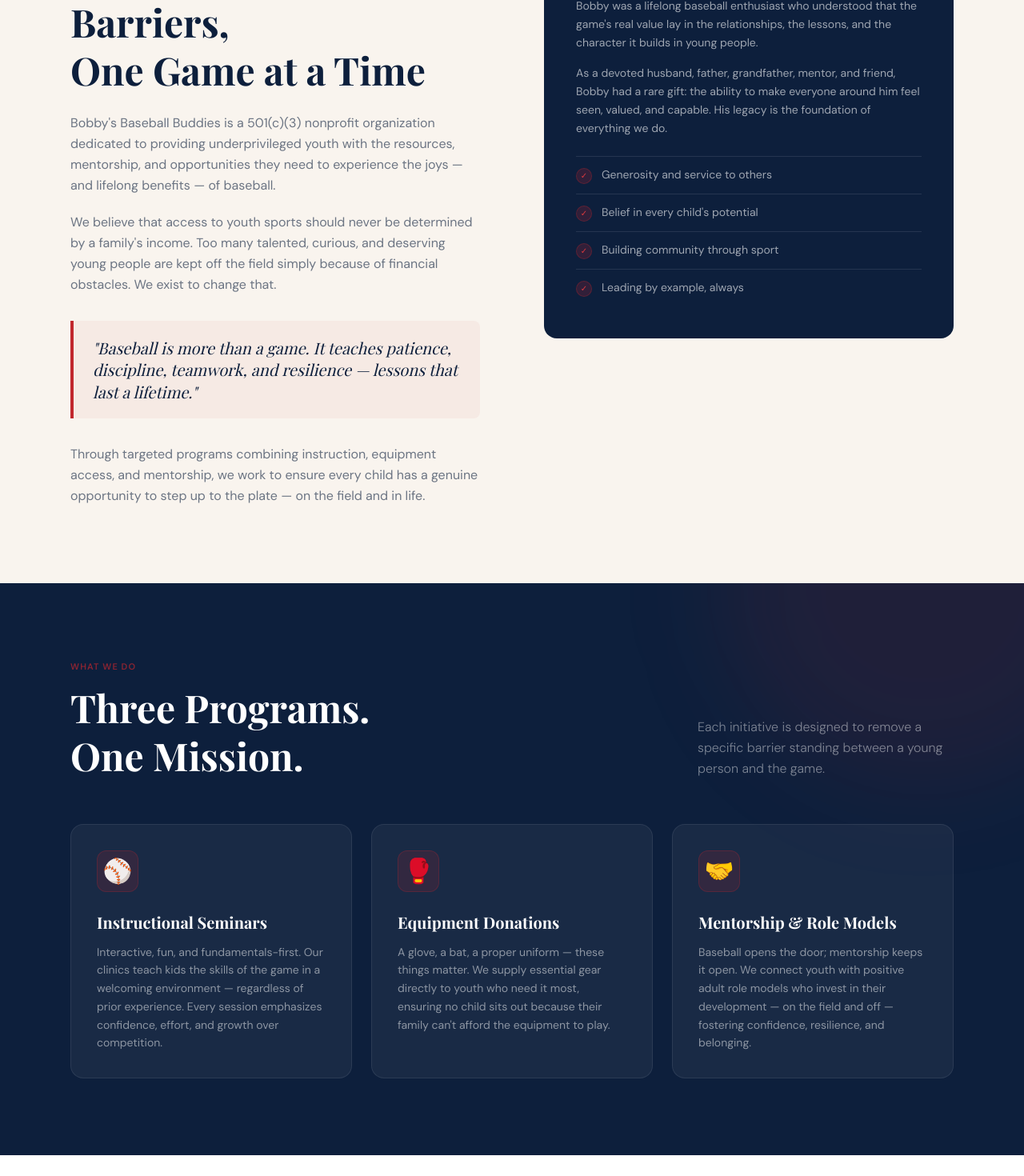
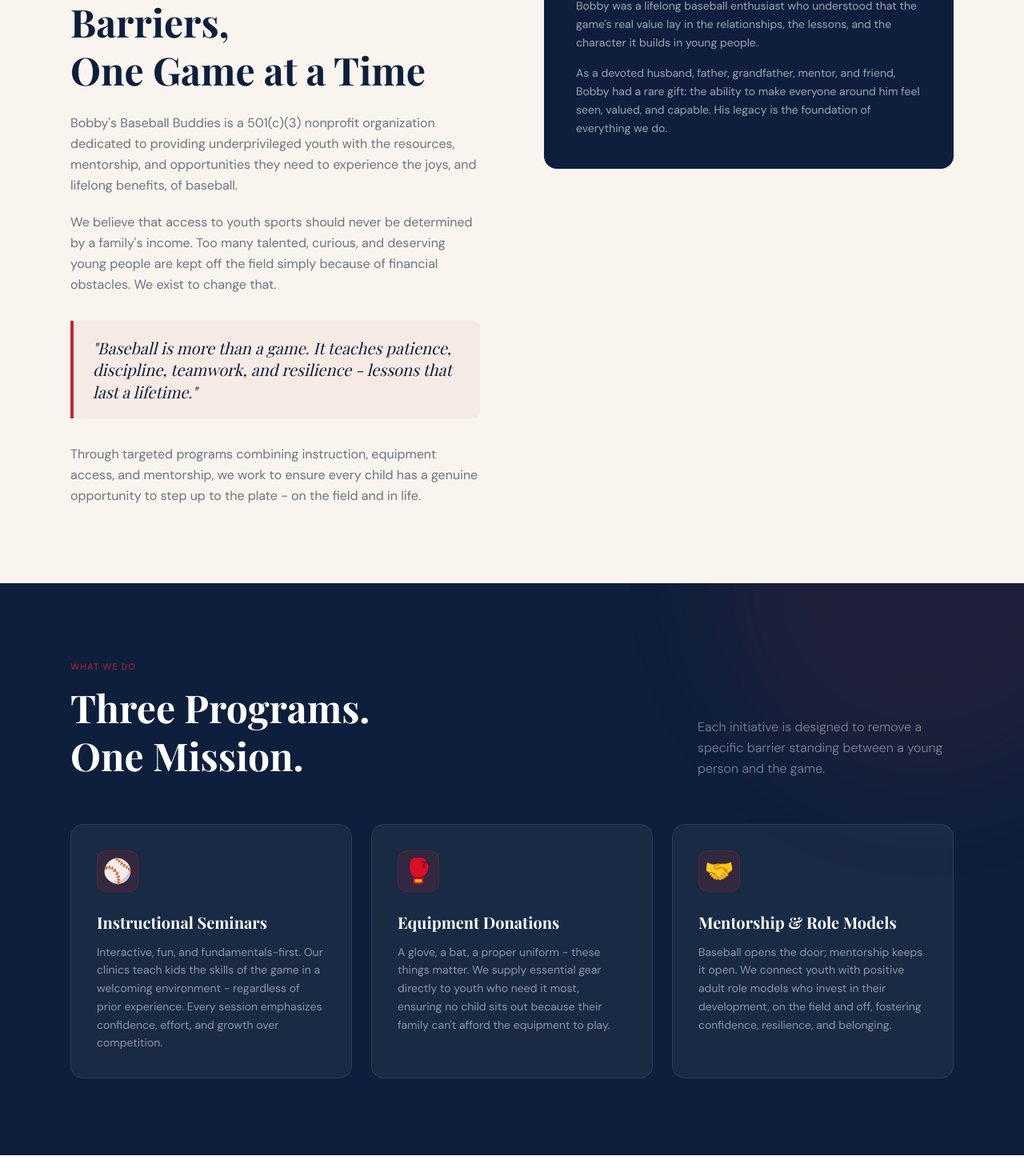
Before and after one commit to HunterMuratore/BobbysBaseballBuddies, a React (Vite) app: page / in a window 1280 px wide. Shown: the part 988-2458 px from the top of the page at 80% size. Built offline with nearby package versions, Linux system fonts and the light colour scheme.

Commit message:
touch up paragraphs and add the email signup component

```diff
--- a/src/App.jsx
+++ b/src/App.jsx
@@ -6,8 +6,9 @@ import Story from './components/Story'
 import Gallery from './components/Gallery'
 import Events from './components/Events'
 import Donate from './components/Donate'
-import ContactForm from './components/ContactForm'
+//import ContactForm from './components/ContactForm'
 import Footer from './components/Footer'
+import EmailSignup from './components/EmailSignup'
 
 export default function App() {
   return (
@@ -20,7 +21,7 @@ export default function App() {
       <Gallery />
       <Events />
       <Donate />
-      <ContactForm />
+      <EmailSignup />
       <Footer />
     </main>
   )
--- a/src/components/Donate.jsx
+++ b/src/components/Donate.jsx
@@ -13,7 +13,7 @@ export default function Donate() {
           Help Us Honor Bobby's Legacy
         </h2>
         <p className="text-lg text-white/75 font-light leading-relaxed mb-10">
-          Your contribution — of any size — goes directly toward giving a child the equipment, instruction, and mentorship they need to thrive.
+          Your contribution goes directly toward giving a child the equipment, instruction, and mentorship they need to thrive.
         </p>
 
         {/* Amount buttons — placeholder, wire up to payment provider later */}
--- /dev/null
+++ b/src/components/EmailSignup.jsx
@@ -0,0 +1,165 @@
+import { useState } from 'react'
+
+export default function EmailSignup() {
+  const [email, setEmail] = useState('')
+  const [name, setName] = useState('')
+  const [submitted, setSubmitted] = useState(false)
+  const [loading, setLoading] = useState(false)
+  const [error, setError] = useState('')
+
+  const handleSubmit = async e => {
+    e.preventDefault()
+    setLoading(true)
+    setError('')
+
+    try {
+      // TODO: replace this block with your email platform of choice
+      // --- Mailchimp example (when ready) ---
+      // await fetch('/api/subscribe', {
+      //   method: 'POST',
+      //   headers: { 'Content-Type': 'application/json' },
+      //   body: JSON.stringify({ email, name })
+      // })
+
+      // --- Formspree example (free, no backend needed) ---
+      // await fetch('https://formspree.io/f/YOUR_FORM_ID', {
+      //   method: 'POST',
+      //   headers: { 'Content-Type': 'application/json' },
+      //   body: JSON.stringify({ email, name })
+      // })
+
+      // Placeholder — just logs for now
+      console.log('New signup:', { name, email })
+      await new Promise(r => setTimeout(r, 800)) // simulates network delay
+      setSubmitted(true)
+    } catch (err) {
+      setError('Something went wrong. Please try again.')
+    } finally {
+      setLoading(false)
+    }
+  }
+
+  const inputClass = `
+    w-full bg-white/10 border border-white/20 rounded-lg px-4 py-3
+    text-sm text-white placeholder-white/35
+    focus:outline-none focus:border-white/50 focus:ring-2 focus:ring-white/10
+    transition-all duration-200
+  `
+
+  return (
+    <section id="contact" className="py-24 bg-navy relative overflow-hidden">
+
+      {/* Background glows */}
+      <div className="absolute bottom-0 left-1/4 w-96 h-96 bg-red/10 rounded-full blur-3xl pointer-events-none" />
+      <div className="absolute top-0 right-1/4 w-80 h-80 bg-gold/5 rounded-full blur-3xl pointer-events-none" />
+
+      <div className="relative max-w-2xl mx-auto px-6 text-center">
+
+        {/* Eyebrow */}
+        <div className="inline-flex items-center gap-2 bg-gold/10 border border-gold/25 rounded-full px-4 py-1.5 mb-7">
+          <span className="w-1.5 h-1.5 rounded-full bg-gold animate-pulse" />
+          <span className="text-[11px] font-semibold tracking-widest uppercase text-gold/90">
+            Stay in the Loop
+          </span>
+        </div>
+
+        <h2 className="font-serif text-4xl md:text-5xl font-black text-white mb-4">
+          Be Part of the Journey
+        </h2>
+        <p className="text-lg text-white/55 font-light leading-relaxed mb-12 max-w-lg mx-auto">
+          Get updates on upcoming events, program news, and stories from the field.
+        </p>
+
+        {submitted ? (
+          /* Success state */
+          <div className="bg-white/5 border border-white/10 rounded-2xl p-12">
+            <div className="w-16 h-16 bg-gold/15 border border-gold/25 rounded-full flex items-center justify-center text-3xl mx-auto mb-5">
+              ⚾
+            </div>
+            <h3 className="font-serif text-2xl font-bold text-white mb-2">
+              You're in, {name.split(' ')[0]}!
+            </h3>
+            <p className="text-white/50 text-sm leading-relaxed">
+              Thanks for joining. We'll be in touch with updates, events, and ways to get involved.
+            </p>
+          </div>
+        ) : (
+          /* Form */
+          <form
+            onSubmit={handleSubmit}
+            className="bg-white/5 border border-white/10 rounded-2xl p-8 md:p-10 text-left"
+          >
+            <div className="flex flex-col gap-4 mb-6">
+              <div>
+                <label className="block text-xs font-semibold tracking-widest uppercase text-white/40 mb-2">
+                  Your Name
+                </label>
+                <input
+                  type="text"
+                  value={name}
+                  onChange={e => setName(e.target.value)}
+                  placeholder="First and last name"
+                  required
+                  className={inputClass}
+                />
+              </div>
+              <div>
+                <label className="block text-xs font-semibold tracking-widest uppercase text-white/40 mb-2">
+                  Email Address
+                </label>
+                <input
+                  type="email"
+                  value={email}
+                  onChange={e => setEmail(e.target.value)}
+                  placeholder="your@email.com"
+                  required
+                  className={inputClass}
+                />
+              </div>
+            </div>
+
+            {error && (
+              <p className="text-red-light text-sm mb-4">{error}</p>
+            )}
+
+            <button
+              type="submit"
+              disabled={loading}
+              className="w-full bg-red hover:bg-red-light disabled:opacity-60 disabled:cursor-not-allowed
+                text-white font-bold text-sm tracking-wide py-3.5 rounded-lg
+                transition-all duration-200 hover:-translate-y-0.5 flex items-center justify-center gap-2"
+            >
+              {loading ? (
+                <>
+                  <span className="w-4 h-4 border-2 border-white/30 border-t-white rounded-full animate-spin" />
+                  Signing up...
+                </>
+              ) : (
+                'Keep Me Updated →'
+              )}
+            </button>
+
+            <p className="text-center text-xs text-white/25 mt-4">
+              No spam, ever. Unsubscribe at any time.
+            </p>
+          </form>
+        )}
+
+        {/* Bottom badges */}
+        <div className="flex flex-wrap justify-center gap-6 mt-12">
+          {[
+            { icon: '📅', label: 'Event announcements' },
+            { icon: '⚾', label: 'Program updates' },
+            { icon: '❤️', label: 'Stories from the field' },
+          ].map(({ icon, label }) => (
+            <div key={label} className="flex items-center gap-2 text-xs text-white/35 font-medium">
+              <span>{icon}</span>
+              {label}
+            </div>
+          ))}
+        </div>
+
+      </div>
+    </section>
+  )
+}
--- a/src/components/Events.jsx
+++ b/src/components/Events.jsx
@@ -1,35 +1,4 @@
-// Edit src/data/events.js to add, remove, or update events
-// without touching this component.
-
-export const events = [
-  {
-    id: 1,
-    date: { month: 'APR', day: '12' },
-    title: 'Spring Instructional Clinic',
-    location: 'Riverside Park Baseball Fields',
-    time: '9:00 AM – 12:00 PM',
-    description: 'Open to youth ages 7–14. All skill levels welcome. Equipment provided for those who need it.',
-    type: 'Clinic',
-  },
-  {
-    id: 2,
-    date: { month: 'MAY', day: '3' },
-    title: 'Equipment Drive & Donation Day',
-    location: 'Community Center, Main St.',
-    time: '10:00 AM – 3:00 PM',
-    description: 'Drop off gently used baseball gear or receive equipment if your child needs it. No questions asked.',
-    type: 'Donation',
-  },
-  {
-    id: 3,
-    date: { month: 'JUN', day: '21' },
-    title: 'Annual Bobby Conti Memorial Game',
-    location: 'Town Baseball Complex',
-    time: '1:00 PM – 5:00 PM',
-    description: 'Our flagship annual event celebrating Bobby\'s legacy. Family friendly. All proceeds go directly to our programs.',
-    type: 'Fundraiser',
-  },
-]
+import { events } from '../data/events.js';
 
 const typeColors = {
   Clinic: 'bg-grass/15 text-grass border-grass/25',
--- a/src/components/Hero.jsx
+++ b/src/components/Hero.jsx
@@ -28,7 +28,7 @@ export default function Hero() {
           </h1>
 
           <p className="text-lg text-white/60 font-light leading-relaxed mb-10 max-w-lg">
-            Bobby's Baseball Buddies removes the financial and social barriers that keep kids on the sidelines — providing equipment, instruction, and mentorship to underserved youth through the game Bobby loved.
+            Bobby's Baseball Buddies removes the financial and social barriers that keep kids on the sidelines - providing equipment, instruction, and mentorship to underserved youth through the game Bobby loved.
           </p>
 
           <div className="flex flex-wrap gap-4">
--- a/src/components/Mission.jsx
+++ b/src/components/Mission.jsx
@@ -10,7 +10,7 @@ export default function Mission() {
             Breaking Down Barriers,<br />One Game at a Time
           </h2>
           <p className="text-base text-navy/60 leading-relaxed mb-5">
-            Bobby's Baseball Buddies is a 501(c)(3) nonprofit organization dedicated to providing underprivileged youth with the resources, mentorship, and opportunities they need to experience the joys — and lifelong benefits — of baseball.
+            Bobby's Baseball Buddies is a 501(c)(3) nonprofit organization dedicated to providing underprivileged youth with the resources, mentorship, and opportunities they need to experience the joys, and lifelong benefits, of baseball.
           </p>
           <p className="text-base text-navy/60 leading-relaxed mb-5">
             We believe that access to youth sports should never be determined by a family's income. Too many talented, curious, and deserving young people are kept off the field simply because of financial obstacles. We exist to change that.
@@ -19,12 +19,12 @@ export default function Mission() {
           {/* Pull quote */}
           <blockquote className="my-8 pl-6 border-l-4 border-red bg-red/5 py-5 pr-6 rounded-r-lg">
             <p className="font-serif text-xl italic text-navy leading-snug">
-              "Baseball is more than a game. It teaches patience, discipline, teamwork, and resilience — lessons that last a lifetime."
+              "Baseball is more than a game. It teaches patience, discipline, teamwork, and resilience - lessons that last a lifetime."
             </p>
           </blockquote>
 
           <p className="text-base text-navy/60 leading-relaxed">
-            Through targeted programs combining instruction, equipment access, and mentorship, we work to ensure every child has a genuine opportunity to step up to the plate — on the field and in life.
+            Through targeted programs combining instruction, equipment access, and mentorship, we work to ensure every child has a genuine opportunity to step up to the plate - on the field and in life.
           </p>
         </div>
 
@@ -41,7 +41,7 @@ export default function Mission() {
               As a devoted husband, father, grandfather, mentor, and friend, Bobby had a rare gift: the ability to make everyone around him feel seen, valued, and capable. His legacy is the foundation of everything we do.
             </p>
 
-            <ul className="mt-6 space-y-0">
+            {/* <ul className="mt-6 space-y-0">
               {[
                 'Generosity and service to others',
                 'Belief in every child\'s potential',
@@ -53,7 +53,7 @@ export default function Mission() {
                   {val}
                 </li>
               ))}
-            </ul>
+            </ul> */}
           </div>
         </div>
 
--- a/src/components/Navbar.jsx
+++ b/src/components/Navbar.jsx
@@ -15,7 +15,6 @@ export default function Navbar() {
     { label: 'Programs', href: '#programs' },
     { label: 'Events', href: '#events' },
     { label: 'Gallery', href: '#gallery' },
-    { label: 'Contact', href: '#contact' },
   ]
 
   return (
--- a/src/components/Programs.jsx
+++ b/src/components/Programs.jsx
@@ -3,19 +3,19 @@ const programs = [
     icon: '⚾',
     title: 'Instructional Seminars',
     description:
-      'Interactive, fun, and fundamentals-first. Our clinics teach kids the skills of the game in a welcoming environment — regardless of prior experience. Every session emphasizes confidence, effort, and growth over competition.',
+      'Interactive, fun, and fundamentals-first. Our clinics teach kids the skills of the game in a welcoming environment - regardless of prior experience. Every session emphasizes confidence, effort, and growth over competition.',
   },
   {
     icon: '🥊',
     title: 'Equipment Donations',
     description:
-      'A glove, a bat, a proper uniform — these things matter. We supply essential gear directly to youth who need it most, ensuring no child sits out because their family can\'t afford the equipment to play.',
+      'A glove, a bat, a proper uniform - these things matter. We supply essential gear directly to youth who need it most, ensuring no child sits out because their family can\'t afford the equipment to play.',
   },
   {
     icon: '🤝',
     title: 'Mentorship & Role Models',
     description:
-      'Baseball opens the door; mentorship keeps it open. We connect youth with positive adult role models who invest in their development — on the field and off — fostering confidence, resilience, and belonging.',
+      'Baseball opens the door; mentorship keeps it open. We connect youth with positive adult role models who invest in their development, on the field and off, fostering confidence, resilience, and belonging.',
   },
 ]
 
--- a/src/components/Story.jsx
+++ b/src/components/Story.jsx
@@ -17,7 +17,7 @@ export default function Story() {
             A Vision Born from<br />a Life Well Lived
           </h2>
           <p className="text-base text-navy/60 leading-relaxed mb-5">
-            Bobby Conti was the kind of person who made the world feel a little more right. His passion for baseball was never about statistics or standings — it was about what the game did to a young person's character when they were given the chance to play it.
+            Bobby Conti was the kind of person who made the world feel a little more right. His passion for baseball was never about statistics or standings. It was about what the game did to a young person's character when they were given the chance to play it.
           </p>
 
           <div className="relative my-8 bg-cream rounded-xl p-8">
@@ -31,7 +31,7 @@ export default function Story() {
             Bobby's Baseball Buddies was founded in his memory to carry that belief forward. Through your support, we can honor his spirit and ensure the next generation of young people receives what Bobby always gave: a genuine opportunity to discover what they're capable of.
           </p>
           <p className="text-base text-navy/60 leading-relaxed">
-            All donations are fully tax-deductible and directed entirely toward program funding — the equipment, instruction, and mentorship that give kids the tools to succeed both on and off the field.
+            All donations are fully tax-deductible and directed entirely toward program funding - the equipment, instruction, and mentorship that give kids the tools to succeed both on and off the field.
           </p>
         </div>
 
--- /dev/null
+++ b/src/data/events.js
@@ -0,0 +1,29 @@
+export const events = [
+  {
+    id: 1,
+    date: { month: 'APR', day: '12' },
+    title: 'Name of Event',
+    location: 'Location',
+    time: '9:00 AM – 12:00 PM',
+    description: 'Description of event.',
+    type: 'type of event',
+  },
+  {
+    id: 2,
+    date: { month: 'MAY', day: '3' },
+    title: 'Name of Event',
+    location: 'Location',
+    time: '10:00 AM – 3:00 PM',
+    description: 'Description of event.',
+    type: 'type of event',
+  },
+  {
+    id: 3,
+    date: { month: 'JUN', day: '21' },
+    title: 'Name of Event',
+    location: 'Location',
+    time: '1:00 PM – 5:00 PM',
+    description: 'Description of event.',
+    type: 'type of event',
+  },
+]
```
